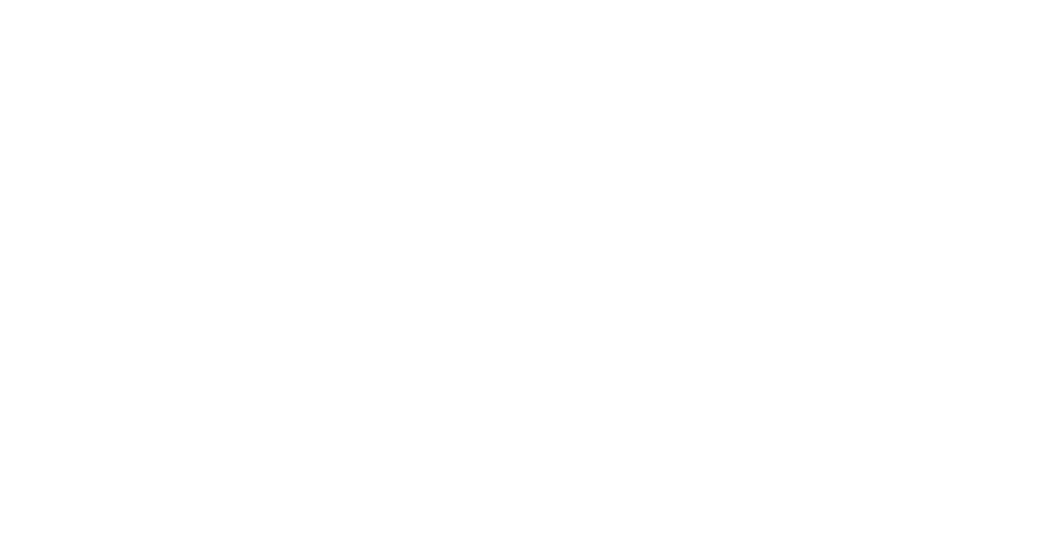
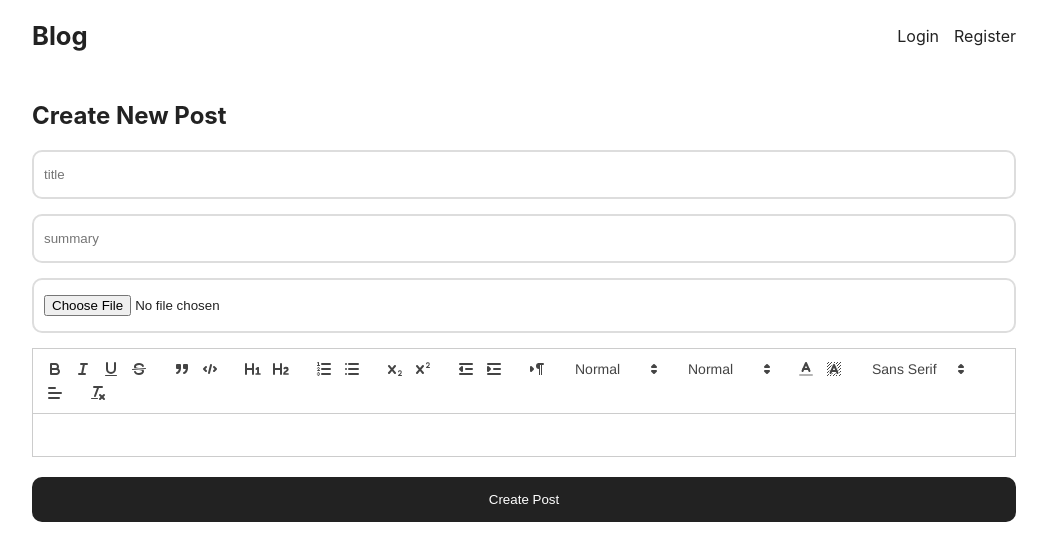
Before and after one commit to drili/React--April-23----36e4bb4cb9e9b3b87742b2fdece72d062ce4148be90076df22c199435b61ddd0, a React (Create React App) app: page /create in a window 1280 px wide. Before the commit this address had no page. Shown: the top 560 px of the page, without its empty margins (116-1163 px from the left). Built offline with nearby package versions, Linux system fonts and the light colour scheme; no server answers.

Commit message:
:hammer: Create new post

```diff
--- a/package.json
+++ b/package.json
@@ -8,6 +8,7 @@
     "@testing-library/user-event": "^13.5.0",
     "react": "^18.2.0",
     "react-dom": "^18.2.0",
+    "react-quill": "^2.0.0",
     "react-router-dom": "^6.10.0",
     "react-scripts": "5.0.1",
     "web-vitals": "^2.1.4"
--- a/src/App.css
+++ b/src/App.css
@@ -97,7 +97,8 @@
     border-radius: 10px;
 }
 
-form h1 {
+form.login h1,
+form.register h1 {
     text-align: center;
     margin-bottom: 40px;
 }
--- a/src/App.js
+++ b/src/App.js
@@ -6,6 +6,7 @@
 import LoginPage from './pages/LoginPage';
 import RegisterPage from './pages/RegisterPage';
 import UserContextProvider from './UserContext';
+import CreatePost from './pages/CreatePost';
 
 function App() {
     return (
@@ -22,6 +23,9 @@
 
                     <Route path="/register" element={<RegisterPage></RegisterPage>}>
                     </Route>
+
+                    <Route path="/create" element={<CreatePost></CreatePost>}>
+                    </Route>
                 </Route>
             </Routes>
         </UserContextProvider>
--- a/src/components/Header.js
+++ b/src/components/Header.js
@@ -6,22 +6,41 @@
     const { setUserInfo, userInfo } = useContext(UserContext)
 
     useEffect(() => {
-        fetch("http://localhost:3001/profile", {
-            credentials: "include"
-        }).then(response => {
-            response.json().then(userInfo => {
-                setUserInfo(userInfo)
-            })
-        })
+        const fetchData = async () => {
+            try {
+                const response = await fetch("http://localhost:3001/profile", {
+                    method: "GET",
+                    headers: {'Content-Type': "application/json"},
+                    credentials: "include"
+                })
+
+                // if(!response.ok) {
+                //     throw new Error("Network response was not ok")
+                // }
+
+                if (response.ok) {
+                    const userInfo = await response.json()
+                    setUserInfo(userInfo)
+                }
+            } catch (error) {
+                console.error("Error fetching user profile:", error);
+            }
+        }
+        fetchData()
     }, [])
 
-    const handleLogout = () => {
-        fetch("http://localhost:3001/logout", {
-            credentials: "include",
-            method: "POST"
-        })
+    const handleLogout = async () => {
+        try {
+            await fetch("http://localhost:3001/logout", {
+                method: "POST",
+                headers: {'Content-Type': "application/json"},
+                credentials: "include",
+            })
 
-        setUserInfo(null)
+            setUserInfo(null);
+        } catch (error) {
+            console.error("Error logging out:", error);
+        }
     }
 
     const username = userInfo?.username
--- /dev/null
+++ b/src/modules/ReactQuillModules.js
@@ -0,0 +1,25 @@
+import React from 'react'
+
+const ReactQuillModules = () => {
+    const modules = {
+        toolbar: [
+            ['bold', 'italic', 'underline', 'strike'],        // toggled buttons
+            ['blockquote', 'code-block'],
+            [{ 'header': 1 }, { 'header': 2 }],               // custom button values
+            [{ 'list': 'ordered'}, { 'list': 'bullet' }],
+            [{ 'script': 'sub'}, { 'script': 'super' }],      // superscript/subscript
+            [{ 'indent': '-1'}, { 'indent': '+1' }],          // outdent/indent
+            [{ 'direction': 'rtl' }],                         // text direction
+            [{ 'size': ['small', false, 'large', 'huge'] }],  // custom dropdown
+            [{ 'header': [1, 2, 3, 4, 5, 6, false] }],
+            [{ 'color': [] }, { 'background': [] }],          // dropdown with defaults from theme
+            [{ 'font': [] }],
+            [{ 'align': [] }],
+            ['clean']
+        ]
+    }
+
+    return modules
+}
+
+export default ReactQuillModules
--- /dev/null
+++ b/src/pages/CreatePost.js
@@ -0,0 +1,59 @@
+import React, { useState } from 'react'
+import { Navigate } from 'react-router-dom'
+import ReactQuill from "react-quill"
+import "react-quill/dist/quill.snow.css"
+import ReactQuillModules from '../modules/ReactQuillModules'
+
+const CreatePost = () => {
+    const [title, setTitle] = useState("")
+    const [summary, setSummary] = useState("")
+    const [content, setContent] = useState("")
+    const [file, setFile] = useState("")
+    const [redirect, setRedirect] = useState(false)
+
+    const modules = ReactQuillModules()
+
+    const handleCreatePost = async (e) => {
+        e.preventDefault()
+
+        const data = new FormData()
+        data.set("title", title)
+        data.set("summary", summary)
+        data.set("content", content)
+        data.set("file", file[0])
+
+        const response = await fetch("http://localhost:3001/post", {
+            method: "POST",
+            body: data
+        })
+
+        if (response.ok) {
+            setRedirect(true)
+        }
+    }
+
+    if (redirect) {
+        return <Navigate to={"/"}></Navigate>
+    }
+
+    return (
+        <div>
+            <form action="" onSubmit={handleCreatePost}>
+                <h2>Create New Post</h2>
+
+                <input type="text" placeholder='title' name='title' value={title} onChange={(e) => setTitle(e.target.value)} />
+                <input type="text" placeholder='summary' name='summary' value={summary} onChange={(e) => setSummary(e.target.value)}/>
+                <input type="file" onChange={(e) => setFile(e.target.files)} />
+                <ReactQuill
+                    value={content}
+                    modules={modules}
+                    onChange={newValue => setContent(newValue)}
+                ></ReactQuill>
+
+                <button type='submit' style={{ marginTop: "20px" }}>Create Post</button>
+            </form>
+        </div>
+    )
+}
+
+export default CreatePost
```
Also changed, not shown: 1 other file (tests, documents, lock files or other folders).
